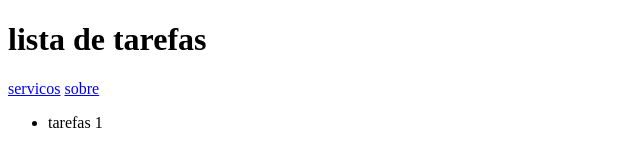
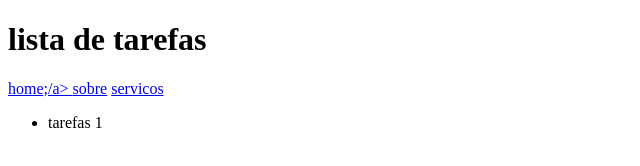
Before and after one commit to GabrielSR-dev/listas-de-tarefas, a plain HTML site: page index.html in a window 1280 px wide. Shown: the full height of the page, 0-640 px from the left. Drawn offline with Linux system fonts and the light colour scheme.

Commit message:
resolução de conflito

```diff
--- a/index.html
+++ b/index.html
@@ -9,8 +9,9 @@
     <header>
         <h1>lista de tarefas</h1>
         <nav>
-             <a href="servicos.html">servicos</a>
+            <a href="home.html">home;/a>
             <a href="sobre.html">sobre</a>
+            <a href="servicos.html">servicos</a>
         </nav>
     </header>
     <ul>
```
